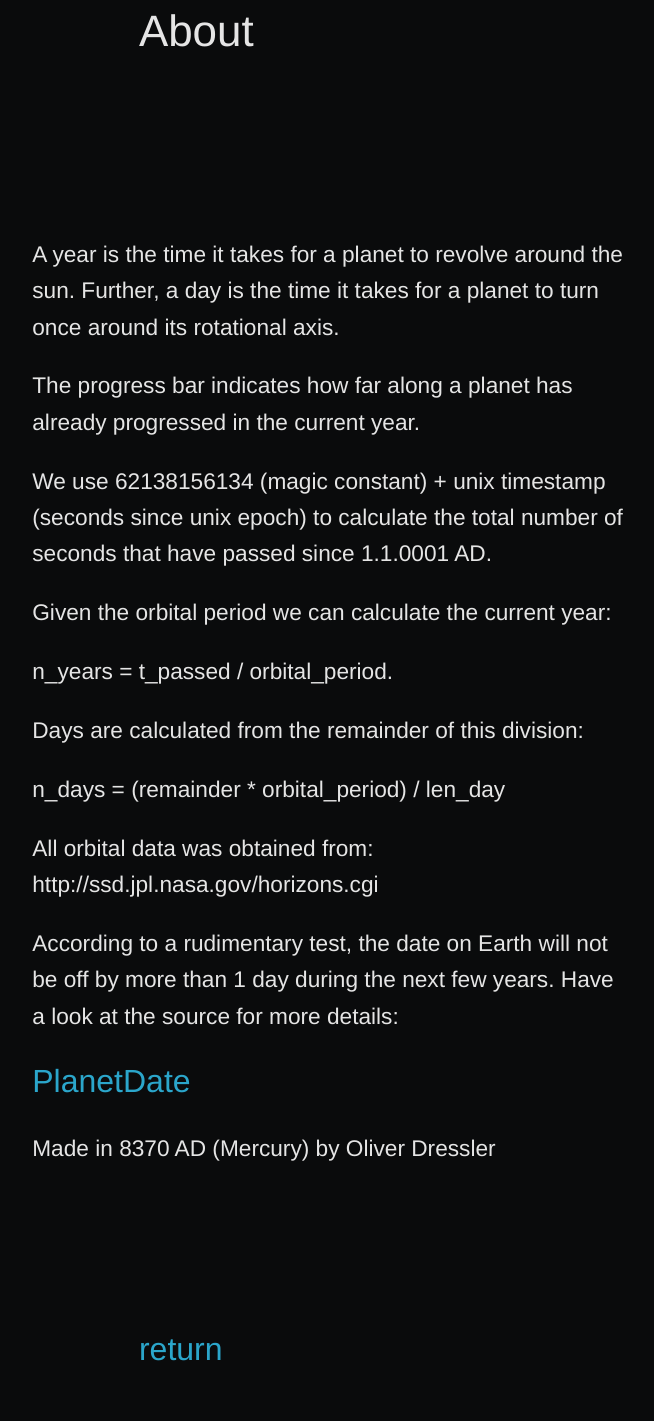
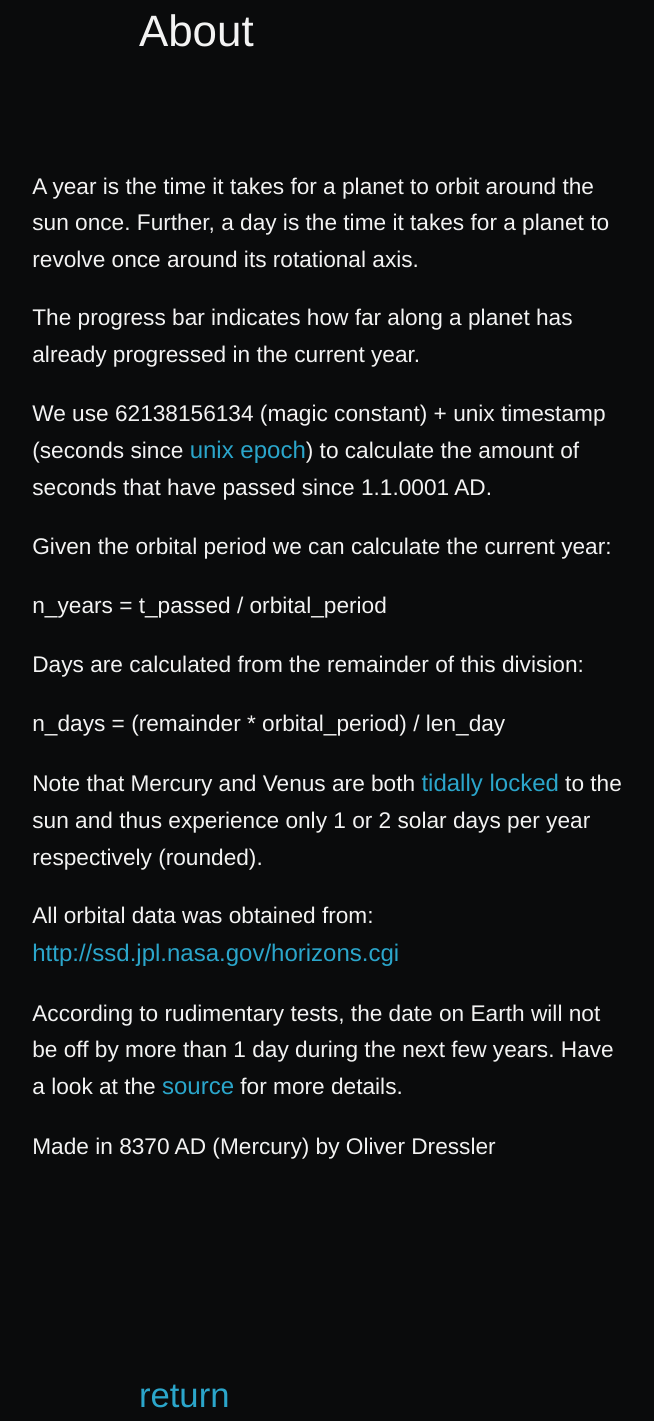
Before and after one commit to oOo0oOo/PlanetDate, a Flask app: page /about in a window 1280 px wide. Shown: the whole page, without its empty margins (309-963 px from the left). Before the commit the page ends 1361 px from the top, so only its background shows below. Run offline with Flask 2, Linux system fonts and the light colour scheme; some web fonts are replaced.

Commit message:
Major Update layout main page layout about, added links added max days to main page fix tests

```diff
--- a/static/style.css
+++ b/static/style.css
@@ -3,7 +3,7 @@ html, body
 {
     height: 100% !important;
     background-color: #0A0B0C !important;
-    color: #E5E5E5;
+    color: #F3F3F3;
     font-size: 17pt;
 }
 
@@ -15,11 +15,24 @@ h1, h2, h3, h4, h5, h6{
 }
 
 a{
-    font-size: 24pt;
+    font-size: 26pt;
 }
 
-.row {
+a.text_link{
+    font-size: 18pt;
+}
+
+
+.row.planet {
     margin-bottom: 6em;
+}
+
+.row.title{
+    margin-bottom: 8em;
+}
+
+.row.about{
+    margin-bottom: 3em;
 }
 
 .vcenter {
--- a/templates/about.html
+++ b/templates/about.html
@@ -13,26 +13,26 @@
 </head>
 <body>
 
-    <div class="row" style = "height: 100px">
+    <div class="row about" style = "height: 100px">
         <h3 class="large-6 large-centered large-push-1 columns header">About</h3>
     </div>
 
-    <div class="row">
+    <div class="row title">
         <div class="large-6 large-centered columns">
             <p>
-                A year is the time it takes for a planet to revolve around the sun. Further, a day is the time it takes for a planet to turn once around its rotational axis.
+                A year is the time it takes for a planet to orbit around the sun once. Further, a day is the time it takes for a planet to revolve once around its rotational axis.
             </p>
             <p>
                 The progress bar indicates how far along a planet has already progressed in the current year.
             </p>
             <p>
-                We use  62138156134 (magic constant) + unix timestamp (seconds since unix epoch) to calculate the total number of seconds that have passed since 1.1.0001 AD.
+                We use  62138156134 (magic constant) + unix timestamp (seconds since <a class="text_link" href="https://en.wikipedia.org/wiki/Unix_time">unix epoch</a>) to calculate the amount of seconds that have passed since 1.1.0001 AD.
             </p>
             <p>
                 Given the orbital period we can calculate the current year:
             </p>
             <p>
-                n_years = t_passed / orbital_period.
+                n_years = t_passed / orbital_period
             </p>
             <p>
                 Days are calculated from the remainder of this division:
@@ -41,22 +41,22 @@
                 n_days = (remainder * orbital_period) / len_day
             </p>
             <p>
-                All orbital data was obtained from:
-                http://ssd.jpl.nasa.gov/horizons.cgi
+                Note that Mercury and Venus are both <a class="text_link" href="https://en.wikipedia.org/wiki/Tidal_locking">tidally locked</a> to the sun and thus experience only 1 or 2 solar days per year respectively (rounded).
             </p>
             <p>
-                According to a rudimentary test, the date on Earth will not be off by more than 1 day during the next few years.
-                Have a look at the source for more details:
+                All orbital data was obtained from:
+                <a class="text_link" href="http://ssd.jpl.nasa.gov/horizons.cgi">http://ssd.jpl.nasa.gov/horizons.cgi</a>
             </p>
             <p>
-                <a href="https://github.com/oOo0oOo/PlanetDate">PlanetDate</a>
+                According to rudimentary tests, the date on Earth will not be off by more than 1 day during the next few years.
+                Have a look at the <a class="text_link" href="https://github.com/oOo0oOo/PlanetDate">source</a> for more details.
             </p>
             <p>
                 Made in 8370 AD (Mercury) by Oliver Dressler
             </p>
         </div>
     </div>
-    <div class="row">
+    <div class="row title">
         <div class="small-4 small-centered columns">
             <a href="/">return</a>
         </div>
--- a/utils.py
+++ b/utils.py
@@ -12,7 +12,7 @@ LEN_DAY = (175.9421,
     0.714166667, # Uranus: 17.14 h
     0.695833333, # Neptune: 16.7 h
     6.387230 # Pluto: wiki
-    ) # [d]
+    ) # [d = 24h]
 
 # Sidereal orbital period
 ORBITAL_PERIOD = (87.969257,
@@ -26,11 +26,15 @@ ORBITAL_PERIOD = (87.969257,
     91162.49913 # Pluto: 249.58932 yr * 365.25 days in julian year ?
     ) # [d]
 
-# d_t = 62135780134 # Seconds until 1.1.1970
-# d_t += int(3600 * 24 * 27.5) # Manual correction
+d_t = 62135780134 # Seconds until 1.1.1970
+d_t += int(3600 * 24 * 27.5) # Manual correction
+SECONDS_EPOCH = d_t
 
-SECONDS_EPOCH = 62138156134
+# SECONDS_EPOCH = 62138156134
 
+# Calculate the max number of days during a year
+max_days = [ORBITAL_PERIOD[i]/LEN_DAY[i] for i in range(len(LEN_DAY))]
+MAX_DAYS = [int(m)+1 for m in max_days]
 
 def seconds_since_1aD():
     '''
@@ -69,7 +73,7 @@ def dates_from_seconds(seconds):
         # Remainder is a percentage
         remainders.append(int(round(100*remainder)))
 
-    return years, days, remainders
+    return years, days, MAX_DAYS, remainders
 
 
 def get_planet_dates():
@@ -78,7 +82,7 @@ def get_planet_dates():
 
 
 if __name__ == '__main__':
-    year, day, year_progress = get_planet_dates()
+    year, day, max_day, year_progress = get_planet_dates()
     print year
     print day
     print year_progress
```
Also changed, not shown: templates/landing.html (+18 -14 lines), tests.py (+24 -10 lines).
